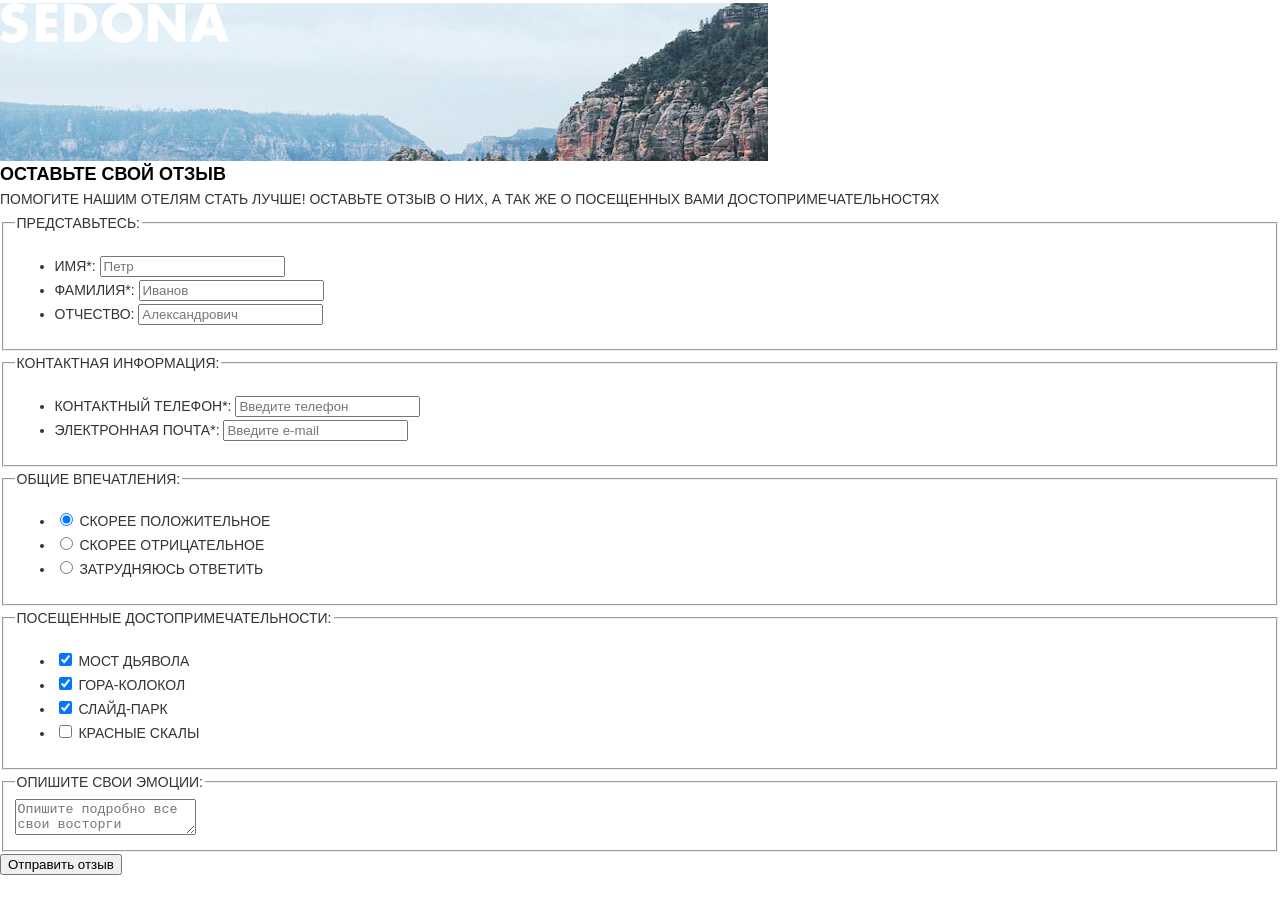
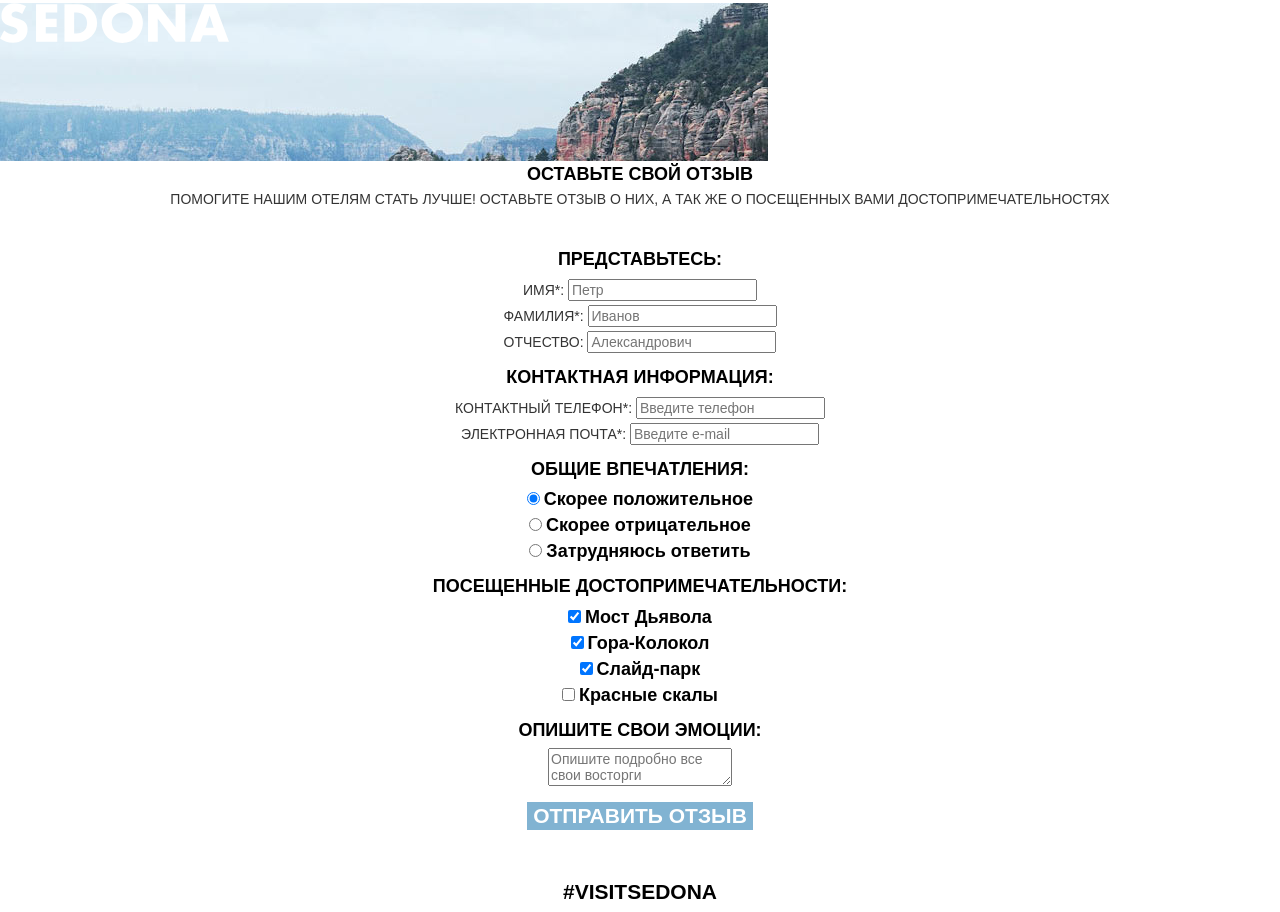
Before and after one commit to Tani-LZ/1437393-sedona-20, a website: page source/form.html in a window 1280 px wide. Shown: the part 308-1220 px from the top of the page. Drawn offline with nearby package versions, Linux system fonts and the light colour scheme; files that its build step writes are made by us from their sources.

Commit message:
Продолжаем вёрстку с препроцессором

```diff
--- a/source/form.html
+++ b/source/form.html
@@ -45,76 +45,76 @@
       <h2 class="visually-hidden">Форма отзыва о городе Седона</h2>
       <div class="review-form__wrapper">
         <form class="review-form__form" action="https://echo.htmlacademy.ru" method="get">
-          <fieldset class="reviewer-name">
-            <legend class="reviewer-name__legend">Представьтесь:</legend>
-            <ul class="reviewer-name__list">
+          <fieldset class="reviewer-name field-set">
+            <legend class="reviewer-name__legend legend">Представьтесь:</legend>
+            <ul class="reviewer-name__list fieldset-list">
               <li class="reviewer-name__item">
-                <label class="reviewer-name__label" for="name">Имя*:</label>
+                <label class="reviewer-name__label label" for="name">Имя*:</label>
                 <input class="reviewer-name__input" type="text" name="name" id="name" placeholder="Петр" required>
               </li>
               <li class="reviewer-name__item">
-                <label class="reviewer-name__label" for="surname">Фамилия*:</label>
+                <label class="reviewer-name__label label" for="surname">Фамилия*:</label>
                 <input class="reviewer-name__input" type="text" name="surname" id="surname" placeholder="Иванов" required>
               </li>
               <li class="reviewer-name__item">
-                <label class="reviewer-name__label" for="middle-name">Отчество:</label>
+                <label class="reviewer-name__label label" for="middle-name">Отчество:</label>
                 <input class="reviewer-name__input" type="text" name="middle-name" id="middle-name" placeholder="Александрович">
               </li>
             </ul>
           </fieldset>
-          <fieldset class="reviewer-contacts">
-            <legend class="reviewer-name__legend">Контактная информация:</legend>
-            <ul class="reviewer-contacts__list">
+          <fieldset class="reviewer-contacts field-set">
+            <legend class="reviewer-contacts__legend legend">Контактная информация:</legend>
+            <ul class="reviewer-contacts__list fieldset-list">
               <li class="reviewer-contacts__item">
-                <label class="reviewer-contacts__label" for="telephone">Контактный телефон*:</label>
+                <label class="reviewer-contacts__label label" for="telephone">Контактный телефон*:</label>
                 <input class="reviewer-contacts__input" type="tel" name="tel" id="telephone" placeholder="Введите телефон" required>
               </li>
               <li class="reviewer-contacts__item">
-                <label class="reviewer-contacts__label" for="email">Электронная почта*:</label>
+                <label class="reviewer-contacts__label label" for="email">Электронная почта*:</label>
                 <input class="reviewer-contacts__input" type="email" name="email" id="email" placeholder="Введите e-mail" required>
               </li>
             </ul>
           </fieldset>
-          <fieldset class="reviewer-impressions">
-            <legend class="reviewer-impressions__legend">Общие впечатления:</legend>
-            <ul class="reviewer-impressions__list">
+          <fieldset class="reviewer-impressions field-set">
+            <legend class="reviewer-impressions__legend legend">Общие впечатления:</legend>
+            <ul class="reviewer-impressions__list fieldset-list">
               <li class="reviewer-impressions__item">
                 <input class="reviewer-impressions__radio" type="radio" name="impressions" value="good" id="impressions-good" checked>
-                <label class="reviewer-impressions__label" for="impressions-good">Скорее положительное</label>
+                <label class="reviewer-impressions__label radio-label" for="impressions-good">Скорее положительное</label>
               </li>
               <li class="reviewer-impressions__item">
                 <input class="reviewer-impressions__radio" type="radio" name="impressions" value="bad" id="impressions-bad">
-                <label class="reviewer-impressions__label" for="impressions-bad">Скорее отрицательное</label>
+                <label class="reviewer-impressions__label radio-label" for="impressions-bad">Скорее отрицательное</label>
               </li>
               <li class="reviewer-impressions__item">
                 <input class="reviewer-impressions__radio" type="radio" name="impressions" value="unsure" id="impressions-unsure">
-                <label class="reviewer-impressions__label" for="impressions-unsure">Затрудняюсь ответить</label>
+                <label class="reviewer-impressions__label radio-label" for="impressions-unsure">Затрудняюсь ответить</label>
               </li>
             </ul>
           </fieldset>
-          <fieldset class="places-visited">
-            <legend class="places-visited__legend">Посещенные достопримечательности:</legend>
-            <ul class="places-visited__list">
+          <fieldset class="places-visited field-set">
+            <legend class="places-visited__legend legend">Посещенные достопримечательности:</legend>
+            <ul class="places-visited__list fieldset-list">
               <li class="places-visited__item">
                 <input class="places-visited__checkbox" type="checkbox" name="bridge" id="places-bridge" checked>
-                <label class="places-visited__label" for="places-bridge">Мост Дьявола</label>
+                <label class="places-visited__label checkbox-label" for="places-bridge">Мост Дьявола</label>
               </li>
               <li class="places-visited__item">
                 <input class="places-visited__checkbox" type="checkbox" name="bell" id="places-bell" checked>
-                <label class="places-visited__label" for="places-bell">Гора-Колокол</label>
+                <label class="places-visited__label checkbox-label" for="places-bell">Гора-Колокол</label>
               </li>
               <li class="places-visited__item">
                 <input class="places-visited__checkbox" type="checkbox" name="park" id="places-park" checked>
-                <label class="places-visited__label" for="places-park">Слайд-парк</label>
+                <label class="places-visited__label checkbox-label" for="places-park">Слайд-парк</label>
               </li>
               <li class="places-visited__item">
                 <input class="places-visited__checkbox" type="checkbox" name="cliff" id="places-cliff">
-                <label class="places-visited__label" for="places-cliff">Красные скалы</label>
+                <label class="places-visited__label checkbox-label" for="places-cliff">Красные скалы</label>
               </li>
             </ul>
           </fieldset>
-          <fieldset class="review">
-            <legend class="review__legend">Опишите свои эмоции:</legend>
+          <fieldset class="review field-set">
+            <legend class="review__legend legend">Опишите свои эмоции:</legend>
             <label for="review"><span class="visually-hidden">Ваш отзыв</span></label>
             <textarea class="review__text" name="review" id="review" placeholder="Опишите подробно все свои восторги"></textarea>
           </fieldset>
--- /dev/null
+++ b/source/less/blocks/hotel-search-form.less
@@ -0,0 +1,20 @@
+.hotel-search-form {
+  text-align: center;
+  margin-bottom: 49px;
+}
+
+.hotel-search-form__title {
+  .margin-padding ();
+  font-weight: bold;
+  font-size: 21px;
+  line-height: 26px;
+  color: @heading-color;
+}
+
+.hotel-search-form__text {
+  .margin-padding ();
+}
+
+.hotel-search-form__button {
+  .button ();
+}
--- /dev/null
+++ b/source/less/blocks/map.less
@@ -0,0 +1,4 @@
+.map {
+  .margin-padding ();
+  margin-bottom: 10px;
+}
--- a/source/less/blocks/page-footer.less
+++ b/source/less/blocks/page-footer.less
@@ -5,3 +5,9 @@
   line-height: 26px;
   color: @heading-color;
 }
+
+.page-footer__visit {
+  font-weight: bold;
+  font-size: 21px;
+  line-height: 26px;
+}
--- a/source/less/blocks/page-main.less
+++ b/source/less/blocks/page-main.less
@@ -1,9 +1,12 @@
 .page-main__title {
   .margin-padding ();
   .font-main-heading ();
+  text-align: center;
   color: @heading-color;
 }
 
 .page-main__text {
   .margin-padding ();
+  margin-bottom: 35px;
+  text-align: center;
 }
--- /dev/null
+++ b/source/less/blocks/review-form.less
@@ -0,0 +1,4 @@
+.review-form {
+  margin-top: 20px;
+  text-align: center;
+}
--- /dev/null
+++ b/source/less/blocks/review-form__form.less
@@ -0,0 +1,30 @@
+.field-set {
+  border: none;
+}
+
+.legend {
+  .font-main-heading ();
+  color: @heading-color;
+}
+
+.fieldset-list {
+  .margin-padding ();
+  list-style: none;
+}
+
+.label {
+  line-height: 26px;
+}
+
+.radio-label,
+.checkbox-label {
+  .font-main-heading ();
+  color: @heading-color;
+  text-transform: none;
+}
+
+.button {
+  .button ();
+  text-transform: uppercase;
+  border: none;
+}
--- /dev/null
+++ b/source/less/blocks/video.less
@@ -0,0 +1,14 @@
+.video {
+  text-align: center;
+  margin-bottom: 49px;
+}
+
+.video__title {
+  .margin-padding ();
+  .font-main-heading ();
+}
+
+.video__text {
+  .margin-padding ();
+  margin-bottom: 33px;
+}
--- a/source/less/mixins.less
+++ b/source/less/mixins.less
@@ -8,3 +8,11 @@
   font-size: 18px;
   line-height: 26px;
 }
+
+.button () {
+  font-weight: bold;
+  font-size: 21px;
+  line-height: 26px;
+  color: @background;
+  background-color: @sitetheme-color;
+}
--- a/source/less/normalize.less
+++ b/source/less/normalize.less
@@ -23,6 +23,71 @@ a {
   box-sizing: border-box;
 }
 
+button,
+input,
+optgroup,
+select,
+textarea {
+  font-family: inherit;
+  font-size: 100%;
+  line-height: 1.15;
+  margin: 0;
+}
+
+button,
+select {
+  text-transform: none;
+}
+
+button::-moz-focus-inner,
+[type="button"]::-moz-focus-inner,
+[type="reset"]::-moz-focus-inner,
+[type="submit"]::-moz-focus-inner {
+  border-style: none;
+  padding: 0;
+}
+
+button:-moz-focusring,
+[type="button"]:-moz-focusring,
+[type="reset"]:-moz-focusring,
+[type="submit"]:-moz-focusring {
+  outline: 1px dotted ButtonText;
+}
+
+fieldset {
+  padding: 0.35em 0.75em 0.625em;
+}
+
+legend {
+  box-sizing: border-box;
+  color: inherit;
+  display: table;
+  max-width: 100%;
+  padding: 0;
+  white-space: normal;
+}
+
+progress {
+  vertical-align: baseline;
+}
+
+[type="search"] {
+  -webkit-appearance: textfield;
+  outline-offset: -2px;
+}
+
+[type="search"]::-webkit-search-decoration {
+  -webkit-appearance: none;
+}
+
+details {
+  display: block;
+}
+
+summary {
+  display: list-item;
+}
+
 .visually-hidden:not(:focus):not(:active),
 input[type="checkbox"].visually-hidden,
 input[type="radio"].visually-hidden {
--- a/source/less/style.less
+++ b/source/less/style.less
@@ -11,3 +11,8 @@
 @import "blocks/page-footer.less";
 @import "blocks/social__list.less";
 @import "blocks/photo.less";
+@import "blocks/hotel-search-form.less";
+@import "blocks/map.less";
+@import "blocks/video.less";
+@import "blocks/review-form.less";
+@import "blocks/review-form__form.less";
```
Also changed, not shown: source/index.html (+1 -1 lines), source/photo.html (+1 -1 lines).
